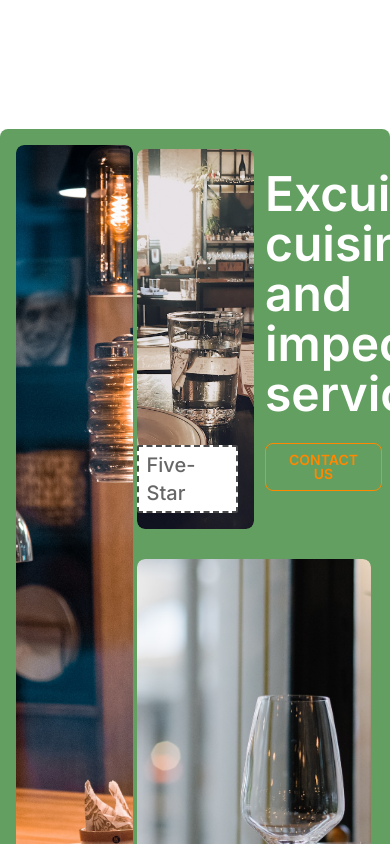
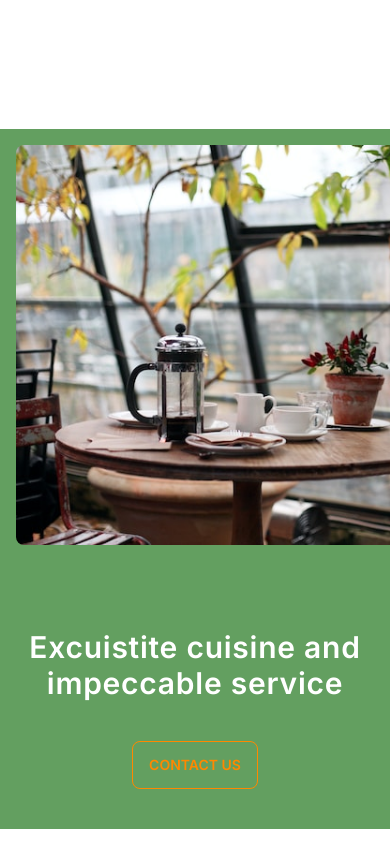
Before and after one commit to Jeetjyoti-Deka/TastyBites, a Next.js app: page / in a window 390 px wide. Shown: the part 2080-2924 px from the top of the page. Built offline with nearby package versions, Linux system fonts and the light colour scheme.

Commit message:
Made the Vibe section responsive

```diff
--- a/app/globals.css
+++ b/app/globals.css
@@ -15,3 +15,14 @@
 .hero-img-section {
   @apply w-[670px] h-[1500px] xl:h-[670px] xl:rounded-full bg-primary absolute rotate-45 xl:rotate-0 -translate-x-20 translate-y-52 xl:translate-x-0 xl:translate-y-0 -top-96 xl:-top-52 xl:-right-48;
 }
+
+/* Hide scrollbar for Chrome, Safari and Opera */
+.hide-scrollbar::-webkit-scrollbar {
+  display: none;
+}
+
+/* Hide scrollbar for IE, Edge and Firefox */
+.hide-scrollbar {
+  -ms-overflow-style: none; /* IE and Edge */
+  scrollbar-width: none; /* Firefox */
+}
--- a/components/Vibe.tsx
+++ b/components/Vibe.tsx
@@ -3,7 +3,7 @@ import Image from "next/image";
 const Vibe = () => {
   return (
     <div className="max-container ">
-      <div className="w-full h-[950px] bg-accent mx-auto rounded-lg relative p-4 mb-40 overflow-hidden">
+      <div className="hidden lg:block w-full h-[950px] bg-accent mx-auto rounded-lg relative p-4 mb-40 overflow-hidden">
         <div className="group w-[30%] h-[900px] absolute overflow-hidden rounded-lg">
           <Image
             src="/photos-img-1.jpg"
@@ -49,6 +49,53 @@ const Vibe = () => {
           </button>
         </div>
       </div>
+
+      <div className="mb-40 bg-accent lg:hidden flex flex-col items-center">
+        <div className="hide-scrollbar flex h-[500px] w-full items-start justify-start gap-8 overflow-x-auto p-4">
+          <div className="relative min-w-[600px] rounded-lg overflow-hidden">
+            <Image
+              src="/photos-sm-img-1.jpg"
+              alt="vibe-photo"
+              width={1000}
+              height={500}
+              className="w-full h-full object-cover"
+            />
+            <p className="absolute bottom-4 right-4 text-black/60 text-xl bg-white px-2 py-1 rounded-sm font-medium border-2 border-black/70 border-dashed group-hover:scale-105 transition-all">
+              Intimate Ambiance
+            </p>
+          </div>
+          <div className="relative min-w-[550px] rounded-lg overflow-hidden">
+            <Image
+              src="/photos-img-2.jpg"
+              alt="vibe-photo"
+              width={1000}
+              height={500}
+              className="w-full h-full object-cover"
+            />
+            <p className="absolute bottom-4 right-4 text-black/60 text-xl bg-white px-2 py-1 rounded-sm font-medium border-2 border-black/70 border-dashed group-hover:scale-105 transition-all">
+              Elegant Cuisine
+            </p>
+          </div>
+          <div className="relative min-w-[600px] rounded-lg overflow-hidden">
+            <Image
+              src="/photos-img-3.jpg"
+              alt="vibe-photo"
+              width={1000}
+              height={500}
+              className="w-full h-full object-cover"
+            />
+            <p className="absolute bottom-4 right-4 text-black/60 text-xl bg-white px-2 py-1 rounded-sm font-medium border-2 border-black/70 border-dashed group-hover:scale-105 transition-all">
+              Five-Star
+            </p>
+          </div>
+        </div>
+        <p className="text-white text-center text-3xl font-semibold tracking-wide pb-4">
+          Excuistite cuisine and impeccable service
+        </p>
+        <button className="btn btn-outline btn-primary mt-6 mb-10">
+          Contact Us
+        </button>
+      </div>
     </div>
   );
 };
```
Also changed, not shown: public/photos-sm-img-1.jpg (added).
